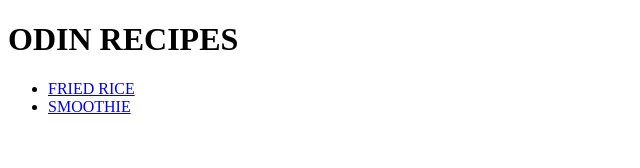
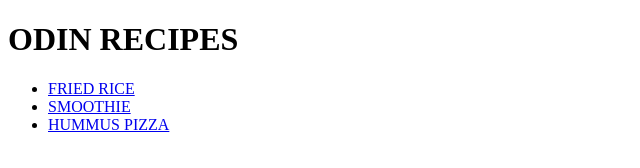
Before and after one commit to Adhyan2003/odin_recipes, a plain HTML site: page index.html in a window 1280 px wide. Shown: the whole page, without its empty margins (0-640 px from the left). Drawn offline with Linux system fonts and the light colour scheme.

Commit message:
Add index.html

```diff
--- a/index.html
+++ b/index.html
@@ -11,6 +11,7 @@
     <ul>
         <li><a href="recipes/fried_rice.html">FRIED RICE</a></li>
         <li><a href = "recipes/smoothie.html">SMOOTHIE</a></li>
+        <li><a href = "recipes/hummus.html">HUMMUS PIZZA</a></li>
     </ul>
 
 </body>
```
